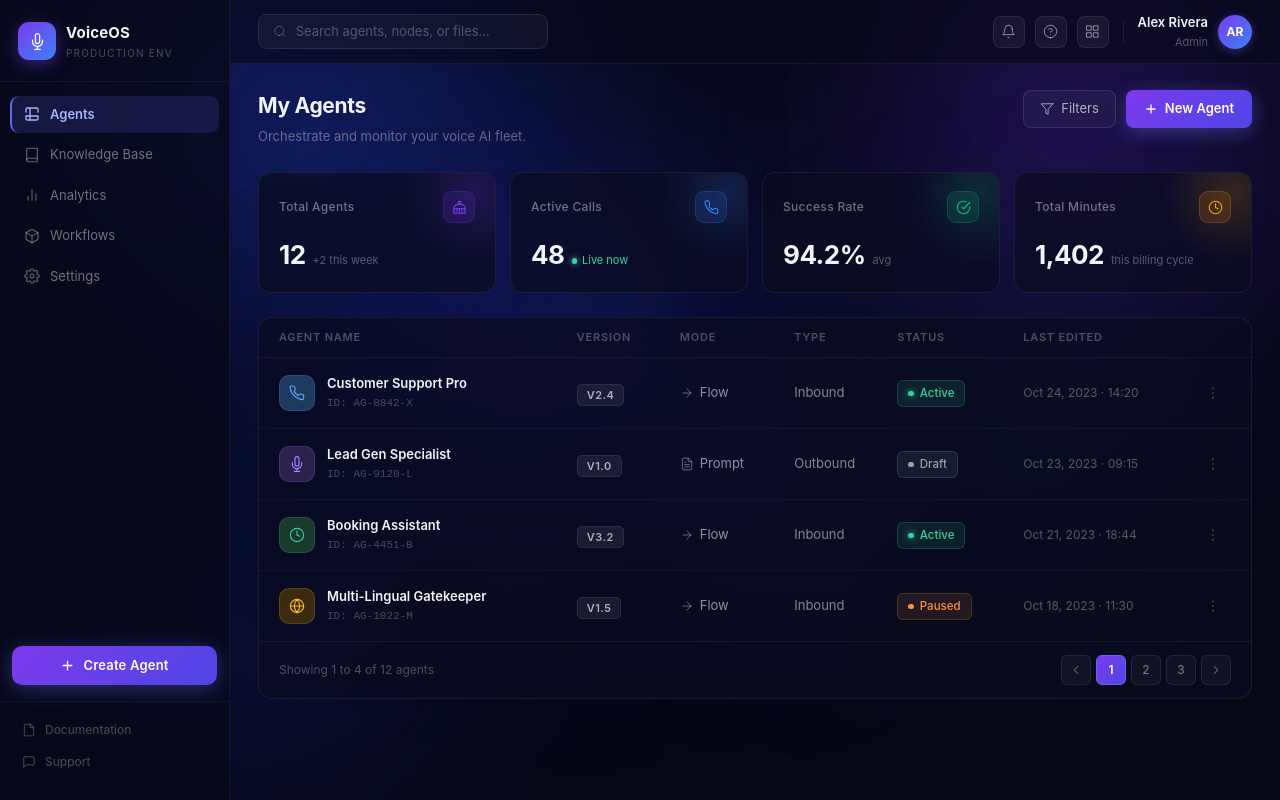
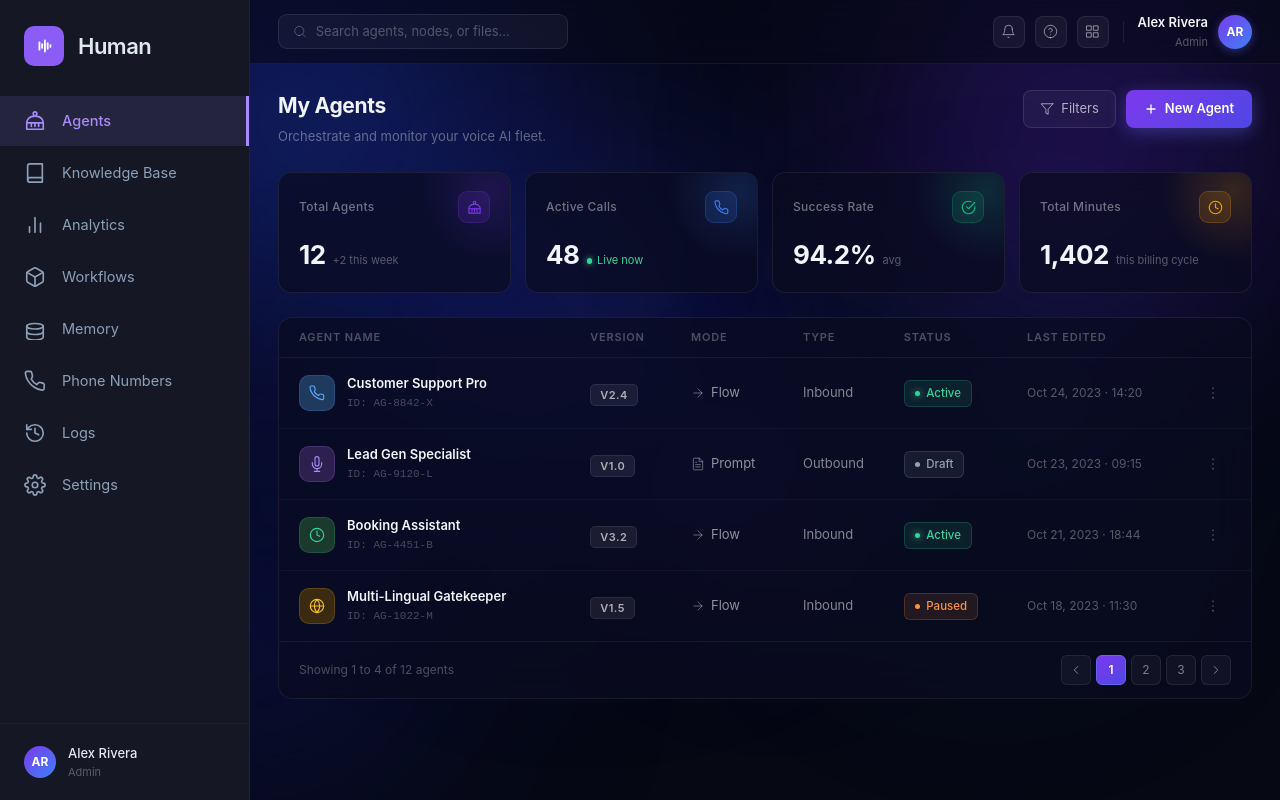
Before and after one commit to devangy/human-front, a Next.js app: page /dashboard in a window 1280 px wide. Built offline with nearby package versions, Linux system fonts and the light colour scheme.

Commit message:
adding states and changing style

```diff
--- a/src/app/dashboard/page.tsx
+++ b/src/app/dashboard/page.tsx
@@ -3,6 +3,7 @@
 import { useState } from "react";
 
 // ── SVG Icon primitives ──────────────────────────────────────────────────────
+
 const Icon = ({
     d,
     size = 18,
@@ -29,7 +30,12 @@ const Icon = ({
 );
 
 const Icons = {
-    agents: "M9 3H5a2 2 0 0 0-2 2v4m6-6h10a2 2 0 0 1 2 2v4M9 3v18m0 0h10a2 2 0 0 0 2-2v-4M9 21H5a2 2 0 0 1-2-2v-4m0 0h18",
+    // Nav Icons
+    agents: [
+        "M12 2a2 2 0 0 1 2 2c0 .74-.4 1.39-1 1.73V7h1a7 7 0 0 1 7 7H3a7 7 0 0 1 7-7h1V5.73A2 2 0 0 1 10 4a2 2 0 0 1 2-2z",
+        "M3 14v7h18v-7",
+        "M8 14v4M16 14v4M12 14v4",
+    ],
     knowledge: [
         "M4 19.5A2.5 2.5 0 0 1 6.5 17H20",
         "M6.5 2H20v20H6.5A2.5 2.5 0 0 1 4 19.5v-15A2.5 2.5 0 0 1 6.5 2z",
@@ -39,10 +45,23 @@ const Icons = {
         "M21 16V8a2 2 0 0 0-1-1.73l-7-4a2 2 0 0 0-2 0l-7 4A2 2 0 0 0 3 8v8a2 2 0 0 0 1 1.73l7 4a2 2 0 0 0 2 0l7-4A2 2 0 0 0 21 16z",
         "M3.27 6.96 12 12.01l8.73-5.05M12 22.08V12",
     ],
+    memory: [
+        "M3 9a9 3 0 0 1 18 0",
+        "M3 9c0 1.66 4.03 3 9 3s9-1.34 9-3",
+        "M3 9v6c0 1.66 4.03 3 9 3s9-1.34 9-3V9",
+        "M3 15v6c0 1.66 4.03 3 9 3s9-1.34 9-3v-6",
+    ],
+    phone: "M22 16.92v3a2 2 0 0 1-2.18 2 19.79 19.79 0 0 1-8.63-3.07A19.5 19.5 0 0 1 4.6 12.18 19.79 19.79 0 0 1 1.52 3.6 2 2 0 0 1 3.49 1.44h3a2 2 0 0 1 2 1.72 12.84 12.84 0 0 0 .7 2.81 2 2 0 0 1-.45 2.11L7.91 9.91a16 16 0 0 0 6 6l1.83-1.83a2 2 0 0 1 2.11-.45 12.84 12.84 0 0 0 2.81.7A2 2 0 0 1 22 16.92z",
+    logs: [
+        "M3 12a9 9 0 1 0 9-9 9.75 9.75 0 0 0-6.74 2.74L3 8",
+        "M3 3v5h5",
+        "M12 7v5l4 2",
+    ],
     settings: [
         "M12 15a3 3 0 1 0 0-6 3 3 0 0 0 0 6z",
         "M19.4 15a1.65 1.65 0 0 0 .33 1.82l.06.06a2 2 0 0 1-2.83 2.83l-.06-.06a1.65 1.65 0 0 0-1.82-.33 1.65 1.65 0 0 0-1 1.51V21a2 2 0 0 1-4 0v-.09A1.65 1.65 0 0 0 9 19.4a1.65 1.65 0 0 0-1.82.33l-.06.06a2 2 0 0 1-2.83-2.83l.06-.06A1.65 1.65 0 0 0 4.68 15a1.65 1.65 0 0 0-1.51-1H3a2 2 0 0 1 0-4h.09A1.65 1.65 0 0 0 4.6 9a1.65 1.65 0 0 0-.33-1.82l-.06-.06a2 2 0 0 1 2.83-2.83l.06.06A1.65 1.65 0 0 0 9 4.68a1.65 1.65 0 0 0 1-1.51V3a2 2 0 0 1 4 0v.09a1.65 1.65 0 0 0 1 1.51 1.65 1.65 0 0 0 1.82-.33l.06-.06a2 2 0 0 1 2.83 2.83l-.06.06A1.65 1.65 0 0 0 19.4 9a1.65 1.65 0 0 0 1.51 1H21a2 2 0 0 1 0 4h-.09a1.65 1.65 0 0 0-1.51 1z",
     ],
+    // UI Icons
     search: ["M11 19a8 8 0 1 0 0-16 8 8 0 0 0 0 16z", "M21 21l-4.35-4.35"],
     bell: [
         "M18 8A6 6 0 0 0 6 8c0 7-3 9-3 9h18s-3-2-3-9",
@@ -63,29 +82,19 @@ const Icons = {
         "M16 13H8M16 17H8M10 9H8",
     ],
     more: "M12 5h.01M12 12h.01M12 19h.01",
-    robot: [
-        "M12 2a2 2 0 0 1 2 2c0 .74-.4 1.39-1 1.73V7h1a7 7 0 0 1 7 7H3a7 7 0 0 1 7-7h1V5.73A2 2 0 0 1 10 4a2 2 0 0 1 2-2z",
-        "M3 14v7h18v-7",
-        "M8 14v4M16 14v4M12 14v4",
-    ],
-    phone: "M22 16.92v3a2 2 0 0 1-2.18 2 19.79 19.79 0 0 1-8.63-3.07A19.5 19.5 0 0 1 4.6 12.18 19.79 19.79 0 0 1 1.52 3.6 2 2 0 0 1 3.49 1.44h3a2 2 0 0 1 2 1.72 12.84 12.84 0 0 0 .7 2.81 2 2 0 0 1-.45 2.11L7.91 9.91a16 16 0 0 0 6 6l1.83-1.83a2 2 0 0 1 2.11-.45 12.84 12.84 0 0 0 2.81.7A2 2 0 0 1 22 16.92z",
     check: ["M22 11.08V12a10 10 0 1 1-5.93-9.14", "M22 4 12 14.01l-3-3"],
     clock: ["M12 22a10 10 0 1 0 0-20 10 10 0 0 0 0 20z", "M12 6v6l4 2"],
     mic: [
         "M12 1a3 3 0 0 0-3 3v8a3 3 0 0 0 6 0V4a3 3 0 0 0-3-3z",
         "M19 10v2a7 7 0 0 1-14 0v-2M12 19v4M8 23h8",
     ],
-    doc: [
-        "M14 2H6a2 2 0 0 0-2 2v16a2 2 0 0 0 2 2h12a2 2 0 0 0 2-2V8z",
-        "M14 2v6h6",
-    ],
-    support: ["M21 15a2 2 0 0 1-2 2H7l-4 4V5a2 2 0 0 1 2-2h14a2 2 0 0 1 2 2z"],
-    chevLeft: "M15 18l-6-6 6-6",
-    chevRight: "M9 18l6-6-6-6",
     globe: [
         "M12 2a10 10 0 1 0 0 20A10 10 0 0 0 12 2z",
         "M2 12h20M12 2a15.3 15.3 0 0 1 4 10 15.3 15.3 0 0 1-4 10 15.3 15.3 0 0 1-4-10 15.3 15.3 0 0 1 4-10z",
     ],
+    chevLeft: "M15 18l-6-6 6-6",
+    chevRight: "M9 18l6-6-6-6",
+    brandWave: ["M7 8v8", "M10 10v4", "M13 6v12", "M16 9v6", "M19 11v2"],
 };
 
 const agents = [
@@ -158,17 +167,177 @@ const statusConfig = {
 };
 
 const navItems = [
-    { label: "Agents", iconKey: "agents", active: true },
-    { label: "Knowledge Base", iconKey: "knowledge" },
-    { label: "Analytics", iconKey: "analytics" },
-    { label: "Workflows", iconKey: "workflows" },
-    { label: "Settings", iconKey: "settings" },
+    { id: "agents", label: "Agents", iconKey: "agents" },
+    { id: "knowledge", label: "Knowledge Base", iconKey: "knowledge" },
+    { id: "analytics", label: "Analytics", iconKey: "analytics" },
+    { id: "workflows", label: "Workflows", iconKey: "workflows" },
+    { id: "memory", label: "Memory", iconKey: "memory" },
+    { id: "phone", label: "Phone Numbers", iconKey: "phone" },
+    { id: "logs", label: "Logs", iconKey: "logs" },
+    { id: "settings", label: "Settings", iconKey: "settings" },
 ];
+
+function NavItem({ id, label, iconKey, active, onSelect }) {
+    const [isHovered, setIsHovered] = useState(false);
+    return (
+        <div
+            onMouseEnter={() => setIsHovered(true)}
+            onMouseLeave={() => setIsHovered(false)}
+            onClick={() => onSelect(id)}
+            style={{
+                display: "flex",
+                alignItems: "center",
+                gap: 16,
+                padding: "14px 24px",
+                cursor: "pointer",
+                background: active
+                    ? "#25243e"
+                    : isHovered
+                      ? "rgba(255,255,255,0.03)"
+                      : "transparent",
+                color: active ? "#a78bfa" : "#8ca0b8",
+                borderRight: active
+                    ? "3px solid #a78bfa"
+                    : "3px solid transparent",
+                transition: "background 0.15s ease, color 0.15s ease",
+            }}
+        >
+            <Icon
+                d={Icons[iconKey]}
+                size={22}
+                color={active ? "#a78bfa" : "#8ca0b8"}
+                strokeWidth={1.8}
+            />
+            <span style={{ fontSize: 14.5, fontWeight: active ? 500 : 400 }}>
+                {label}
+            </span>
+        </div>
+    );
+}
+
+function Sidebar({ activeItem, onSelect }) {
+    return (
+        <aside
+            style={{
+                width: 250,
+                background: "#151724", // Solid dark slate background matching the image
+                borderRight: "1px solid #1f233a",
+                display: "flex",
+                flexDirection: "column",
+                zIndex: 20,
+            }}
+        >
+            {/* Brand Logo Area */}
+            <div
+                style={{
+                    padding: "26px 24px 30px",
+                    display: "flex",
+                    alignItems: "center",
+                    gap: 14,
+                }}
+            >
+                <div
+                    style={{
+                        width: 40,
+                        height: 40,
+                        borderRadius: 10,
+                        background: "#8b5cf6", // Solid purple
+                        display: "flex",
+                        alignItems: "center",
+                        justifyContent: "center",
+                    }}
+                >
+                    <Icon
+                        d={Icons.brandWave}
+                        size={22}
+                        color="#fff"
+                        strokeWidth={2}
+                    />
+                </div>
+                <span
+                    style={{
+                        color: "#e2e8f0",
+                        fontSize: 22,
+                        fontWeight: 600,
+                        letterSpacing: "-0.5px",
+                    }}
+                >
+                    Human
+                </span>
+            </div>
+
+            {/* Nav Items (Edge to edge padding handled in NavItem component) */}
+            <nav
+                style={{
+                    flex: 1,
+                    display: "flex",
+                    flexDirection: "column",
+                    gap: 2,
+                }}
+            >
+                {navItems.map(({ id, label, iconKey }) => (
+                    <NavItem
+                        key={id}
+                        id={id}
+                        label={label}
+                        iconKey={iconKey}
+                        active={activeItem === id}
+                        onSelect={onSelect}
+                    />
+                ))}
+            </nav>
+
+            {/* User Profile - Preserved from original code but styled to fit */}
+            <div
+                style={{
+                    padding: "20px 24px",
+                    borderTop: "1px solid rgba(255,255,255,0.04)",
+                    display: "flex",
+                    alignItems: "center",
+                    gap: 12,
+                }}
+            >
+                <div
+                    style={{
+                        width: 32,
+                        height: 32,
+                        borderRadius: "50%",
+                        background: "linear-gradient(135deg,#7c3aed,#3b82f6)",
+                        display: "flex",
+                        alignItems: "center",
+                        justifyContent: "center",
+                        fontSize: 12,
+                        color: "#fff",
+                        fontWeight: 700,
+                    }}
+                >
+                    AR
+                </div>
+                <div>
+                    <div
+                        style={{
+                            color: "#e2e8f0",
+                            fontSize: 13,
+                            fontWeight: 500,
+                        }}
+                    >
+                        Alex Rivera
+                    </div>
+                    <div
+                        style={{ color: "rgba(255,255,255,0.3)", fontSize: 11 }}
+                    >
+                        Admin
+                    </div>
+                </div>
+            </div>
+        </aside>
+    );
+}
 
 export default function Dashboard() {
     const [activePage, setActivePage] = useState(1);
     const [hoveredRow, setHoveredRow] = useState(null);
-    const [hoveredNav, setHoveredNav] = useState(null);
+    const [activeNav, setActiveNav] = useState("agents");
 
     return (
         <div
@@ -183,199 +352,11 @@ export default function Dashboard() {
         >
             <AnimatedBackground />
 
-            {/* ── Sidebar ── */}
-            <aside
-                style={{
-                    width: 230,
-                    minHeight: "100vh",
-                    background: "rgba(7,9,26,0.80)",
-                    backdropFilter: "blur(28px)",
-                    borderRight: "1px solid rgba(255,255,255,0.055)",
-                    display: "flex",
-                    flexDirection: "column",
-                    zIndex: 10,
-                    position: "relative",
-                    flexShrink: 0,
-                }}
-            >
-                {/* Logo */}
-                <div
-                    style={{
-                        padding: "22px 18px 20px",
-                        borderBottom: "1px solid rgba(255,255,255,0.055)",
-                    }}
-                >
-                    <div
-                        style={{
-                            display: "flex",
-                            alignItems: "center",
-                            gap: 10,
-                        }}
-                    >
-                        <div
-                            style={{
-                                width: 38,
-                                height: 38,
-                                borderRadius: 11,
-                                background:
-                                    "linear-gradient(140deg,#7c3aed 0%,#3b82f6 100%)",
-                                display: "flex",
-                                alignItems: "center",
-                                justifyContent: "center",
-                                boxShadow: "0 4px 16px rgba(124,58,237,0.45)",
-                            }}
-                        >
-                            <Icon
-                                d={Icons.mic}
-                                size={17}
-                                color="#fff"
-                                strokeWidth={1.8}
-                            />
-                        </div>
-                        <div>
-                            <div
-                                style={{
-                                    color: "#f1f5f9",
-                                    fontWeight: 700,
-                                    fontSize: 15,
-                                    letterSpacing: 0.2,
-                                }}
-                            >
-                                VoiceOS
-                            </div>
-                            <div
-                                style={{
-                                    color: "rgba(255,255,255,0.28)",
-                                    fontSize: 10,
-                                    letterSpacing: 1.2,
-                                    textTransform: "uppercase",
-                                    marginTop: 1,
-                                }}
-                            >
-                                Production Env
-                            </div>
-                        </div>
-                    </div>
-                </div>
-
-                {/* Nav */}
-                <nav style={{ padding: "14px 10px", flex: 1 }}>
-                    {navItems.map((item) => {
-                        const isActive = item.active;
-                        const isHov = hoveredNav === item.label;
-                        return (
-                            <div
-                                key={item.label}
-                                onMouseEnter={() => setHoveredNav(item.label)}
-                                onMouseLeave={() => setHoveredNav(null)}
-                                style={{
-                                    display: "flex",
-                                    alignItems: "center",
-                                    gap: 10,
-                                    padding: "9px 12px",
-                                    borderRadius: 9,
-                                    marginBottom: 3,
-                                    cursor: "pointer",
-                                    background: isActive
-                                        ? "rgba(99,102,241,0.16)"
-                                        : isHov
-                                          ? "rgba(255,255,255,0.04)"
-                                          : "transparent",
-                                    color: isActive
-                                        ? "#a5b4fc"
-                                        : "rgba(255,255,255,0.42)",
-                                    fontSize: 13,
-                                    fontWeight: isActive ? 600 : 400,
-                                    transition: "all 0.18s",
-                                    borderLeft: isActive
-                                        ? "2px solid #6366f1"
-                                        : "2px solid transparent",
-                                }}
-                            >
-                                <Icon
-                                    d={Icons[item.iconKey]}
-                                    size={16}
-                                    color={
-                                        isActive
-                                            ? "#a5b4fc"
-                                            : "rgba(255,255,255,0.38)"
-                                    }
-                                    strokeWidth={isActive ? 2 : 1.6}
-                                />
-                                {item.label}
-                            </div>
-                        );
-                    })}
-                </nav>
-
-                {/* Create Agent CTA */}
-                <div style={{ padding: "0 12px 16px" }}>
-                    <button
-                        style={{
-                            width: "100%",
-                            padding: "10px 14px",
-                            borderRadius: 10,
-                            border: "none",
-                            background:
-                                "linear-gradient(135deg,#7c3aed 0%,#4f46e5 100%)",
-                            color: "#fff",
-                            fontSize: 13,
-                            fontWeight: 600,
-                            cursor: "pointer",
-                            display: "flex",
-                            alignItems: "center",
-                            justifyContent: "center",
-                            gap: 8,
-                            boxShadow: "0 4px 20px rgba(99,102,241,0.4)",
-                            letterSpacing: 0.2,
-                        }}
-                    >
-                        <Icon
-                            d={Icons.plus}
-                            size={15}
-                            color="#fff"
-                            strokeWidth={2.2}
-                        />{" "}
-                        Create Agent
-                    </button>
-                </div>
-
-                {/* Bottom */}
-                <div
-                    style={{
-                        padding: "12px 10px 22px",
-                        borderTop: "1px solid rgba(255,255,255,0.055)",
-                    }}
-                >
-                    {[
-                        { label: "Documentation", k: "doc" },
-                        { label: "Support", k: "support" },
-                    ].map((l) => (
-                        <div
-                            key={l.label}
-                            style={{
-                                display: "flex",
-                                alignItems: "center",
-                                gap: 9,
-                                color: "rgba(255,255,255,0.28)",
-                                fontSize: 12,
-                                padding: "7px 12px",
-                                cursor: "pointer",
-                                borderRadius: 7,
-                            }}
-                        >
-                            <Icon
-                                d={Icons[l.k]}
-                                size={14}
-                                color="rgba(255,255,255,0.28)"
-                            />
-                            {l.label}
-                        </div>
-                    ))}
-                </div>
-            </aside>
+            {/* ── SIDEBAR ── */}
+            <Sidebar activeItem={activeNav} onSelect={setActiveNav} />
 
             {/* ── Main ── */}
+
             <main
                 style={{
                     flex: 1,
@@ -429,6 +410,7 @@ export default function Dashboard() {
                             }}
                         />
                     </div>
+
                     <div
                         style={{
                             display: "flex",
@@ -439,6 +421,7 @@ export default function Dashboard() {
                         <TopIconBtn iconKey="bell" />
                         <TopIconBtn iconKey="help" />
                         <TopIconBtn iconKey="grid" />
+
                         <div
                             style={{
                                 width: 1,
@@ -447,6 +430,7 @@ export default function Dashboard() {
                                 margin: "0 4px",
                             }}
                         />
+
                         <div
                             style={{
                                 display: "flex",
@@ -532,6 +516,7 @@ export default function Dashboard() {
                                 Orchestrate and monitor your voice AI fleet.
                             </p>
                         </div>
+
                         <div style={{ display: "flex", gap: 10 }}>
                             <button
                                 style={{
@@ -555,6 +540,7 @@ export default function Dashboard() {
                                 />{" "}
                                 Filters
                             </button>
+
                             <button
                                 style={{
                                     padding: "8px 18px",
@@ -598,7 +584,7 @@ export default function Dashboard() {
                             label="Total Agents"
                             value="12"
                             sub="+2 this week"
-                            iconKey="robot"
+                            iconKey="agents"
                             accent="#7c3aed"
                             accentRgb="124,58,237"
                         />
@@ -672,6 +658,7 @@ export default function Dashboard() {
                         {agents.map((agent, i) => {
                             const sc = statusConfig[agent.status];
                             const isHov = hoveredRow === i;
+
                             return (
                                 <div
                                     key={agent.id}
@@ -694,7 +681,6 @@ export default function Dashboard() {
                                         cursor: "pointer",
                                     }}
                                 >
-                                    {/* Agent Name */}
                                     <div
                                         style={{
                                             display: "flex",
@@ -745,8 +731,6 @@ export default function Dashboard() {
                                             </div>
                                         </div>
                                     </div>
-
-                                    {/* Version */}
                                     <div>
                                         <span
                                             style={{
@@ -764,8 +748,6 @@ export default function Dashboard() {
                                             {agent.version}
                                         </span>
                                     </div>
-
-                                    {/* Mode */}
                                     <div
                                         style={{
                                             display: "flex",
@@ -786,8 +768,6 @@ export default function Dashboard() {
                                         />
                                         {agent.mode}
                                     </div>
-
-                                    {/* Type */}
                                     <div
                                         style={{
                                             color: "rgba(255,255,255,0.5)",
@@ -796,8 +776,6 @@ export default function Dashboard() {
                                     >
                                         {agent.type}
                                     </div>
-
-                                    {/* Status */}
                                     <div>
                                         <span
                                             style={{
@@ -830,8 +808,6 @@ export default function Dashboard() {
                                             {agent.status}
                                         </span>
                                     </div>
-
-                                    {/* Last Edited */}
                                     <div
                                         style={{
                                             color: "rgba(255,255,255,0.32)",
@@ -840,8 +816,6 @@ export default function Dashboard() {
                                     >
                                         {agent.edited}
                                     </div>
-
-                                    {/* More */}
                                     <div
                                         style={{
                                             display: "flex",
```
